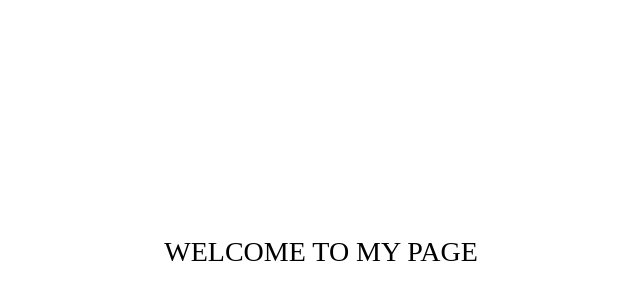
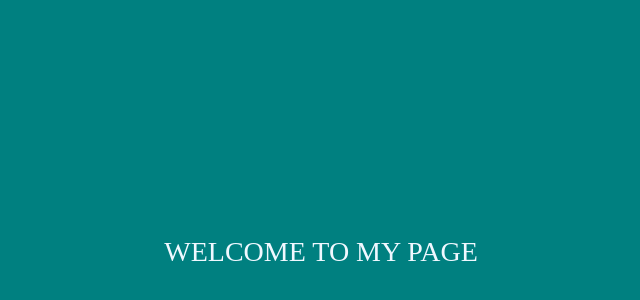
Before and after one commit to mhrpwfc88/home, a website: page index.html in a window 1280 px wide. Shown: the part 156-456 px from the top of the page, without its empty margins (319-959 px from the left). Drawn offline with Linux system fonts and the light colour scheme.

Commit message:
style load

```diff
--- a/index.html
+++ b/index.html
@@ -6,7 +6,7 @@
     <meta name="viewport" content="width=device-width, initial-scale=1.0" />
     <title>Loading</title>
   </head>
-  <body>
+  <body style="background-color: teal">
     <div
       id="app"
       style="
@@ -14,6 +14,7 @@
         justify-content: center;
         align-items: center;
         height: 100vh;
+        color: aliceblue;
       "></div>
 
     <script>
```
